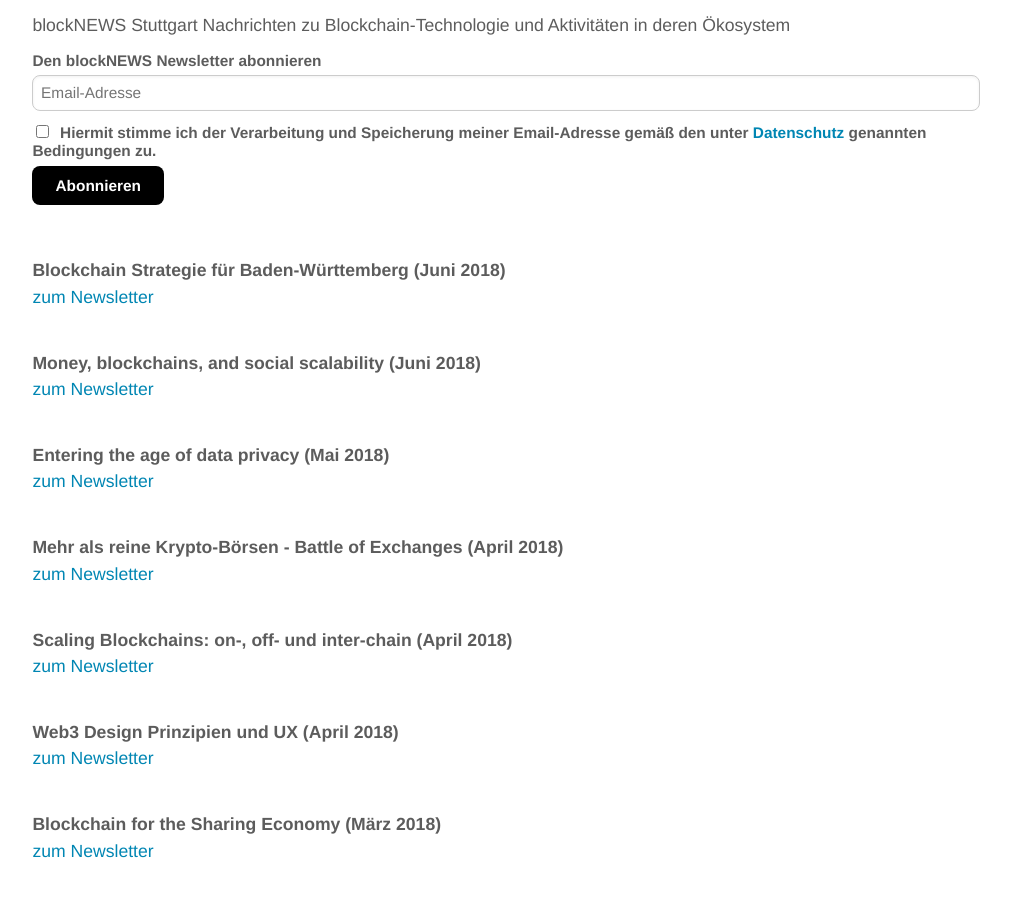
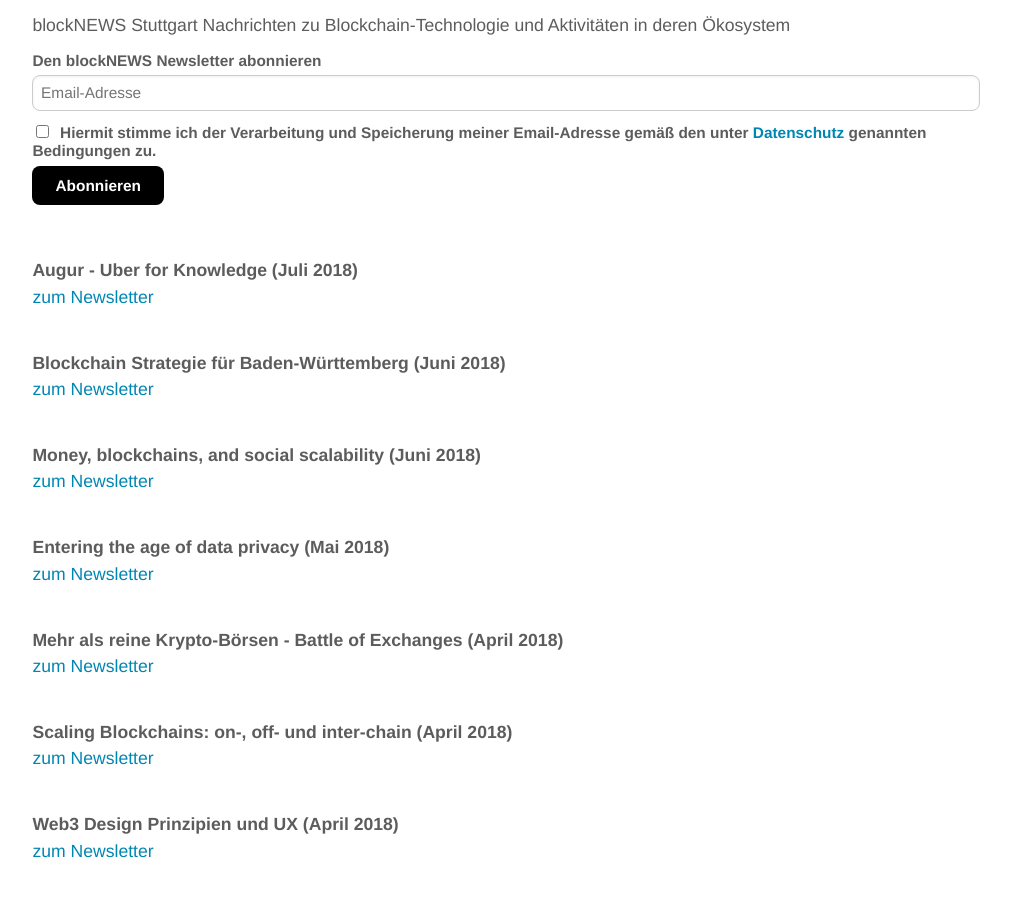
Before and after one commit to blocklab/site, a Jekyll site: the page built from newsletter.md, in a window 1280 px wide and 900 px high, scrolled down 529 px. Shown: the top 897 px of the window, without its empty margins (134-1145 px from the left). Built offline with Jekyll 4.4.1, drawn with Linux system fonts in a browser that asks for light colours; comment, search, counter and statistics services are not loaded.

Commit message:
Update newsletter.md

```diff
--- a/newsletter.md
+++ b/newsletter.md
@@ -33,6 +33,11 @@ Nachrichten zu Blockchain-Technologie und Aktivitäten in deren Ökosystem
 <!--End mc_embed_signup-->
 
 <br>
+<br>
+**Augur - Uber for Knowledge (Juli 2018)**
+<br>
+[zum Newsletter](https://mailchi.mp/9aa015143f0a/blockchain-in-der-kw16-private-key-und-wallet-sicherheit-619629)
+
 <br>
 **Blockchain Strategie für Baden-Württemberg (Juni 2018)**
 <br>
```
